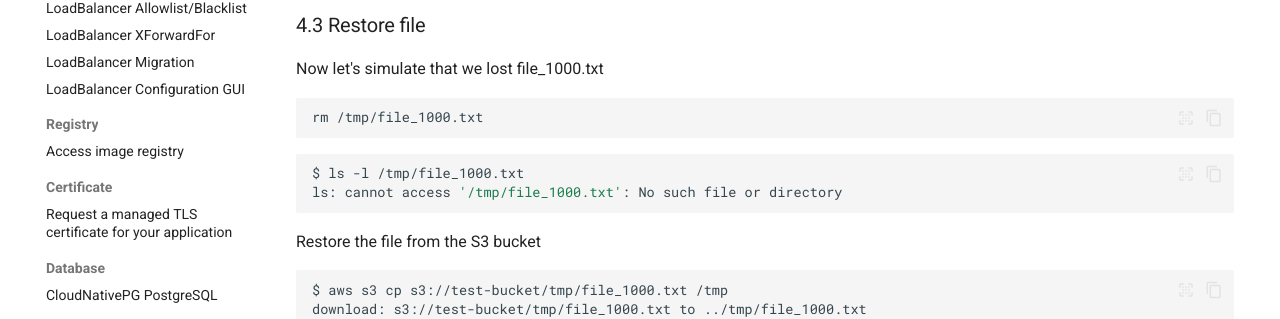
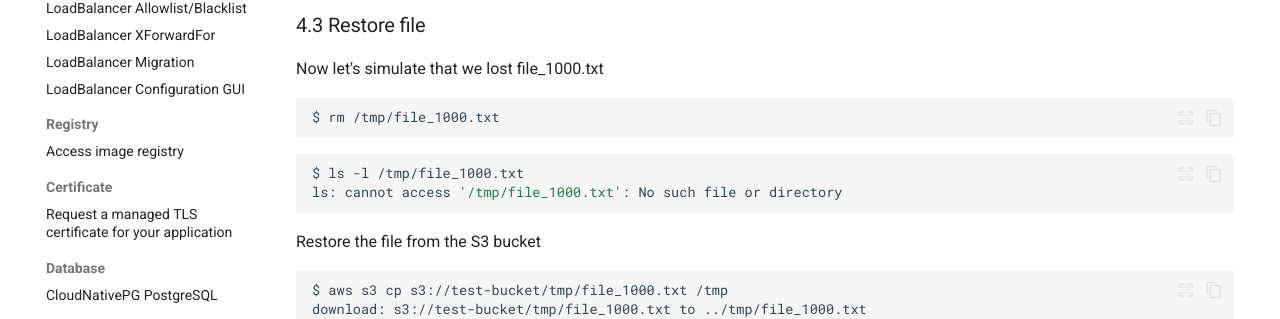
Before and after one commit to UtrechtUniversity/containerplatform-docs, an MkDocs documentation site: the page built from docs/content/guides/s3-backup.md, in a window 1280 px wide and 900 px high, scrolled down 2791 px. Shown: the part 152-471 px from the top of the window. Built offline with MkDocs 1.6.1 and Material for MkDocs 9.7.7, drawn with Linux system fonts in a browser that asks for light colours.

Commit message:
fix typo

````diff
--- a/docs/content/guides/s3-backup.md
+++ b/docs/content/guides/s3-backup.md
@@ -135,7 +135,7 @@ upload: ../tmp/file_0992.txt to s3://test-bucket/tmp/file_0992.txt
 Now let's simulate that we lost file_1000.txt
 
 ```bash
-rm /tmp/file_1000.txt
+$ rm /tmp/file_1000.txt
 ```
 
 ```bash
````
